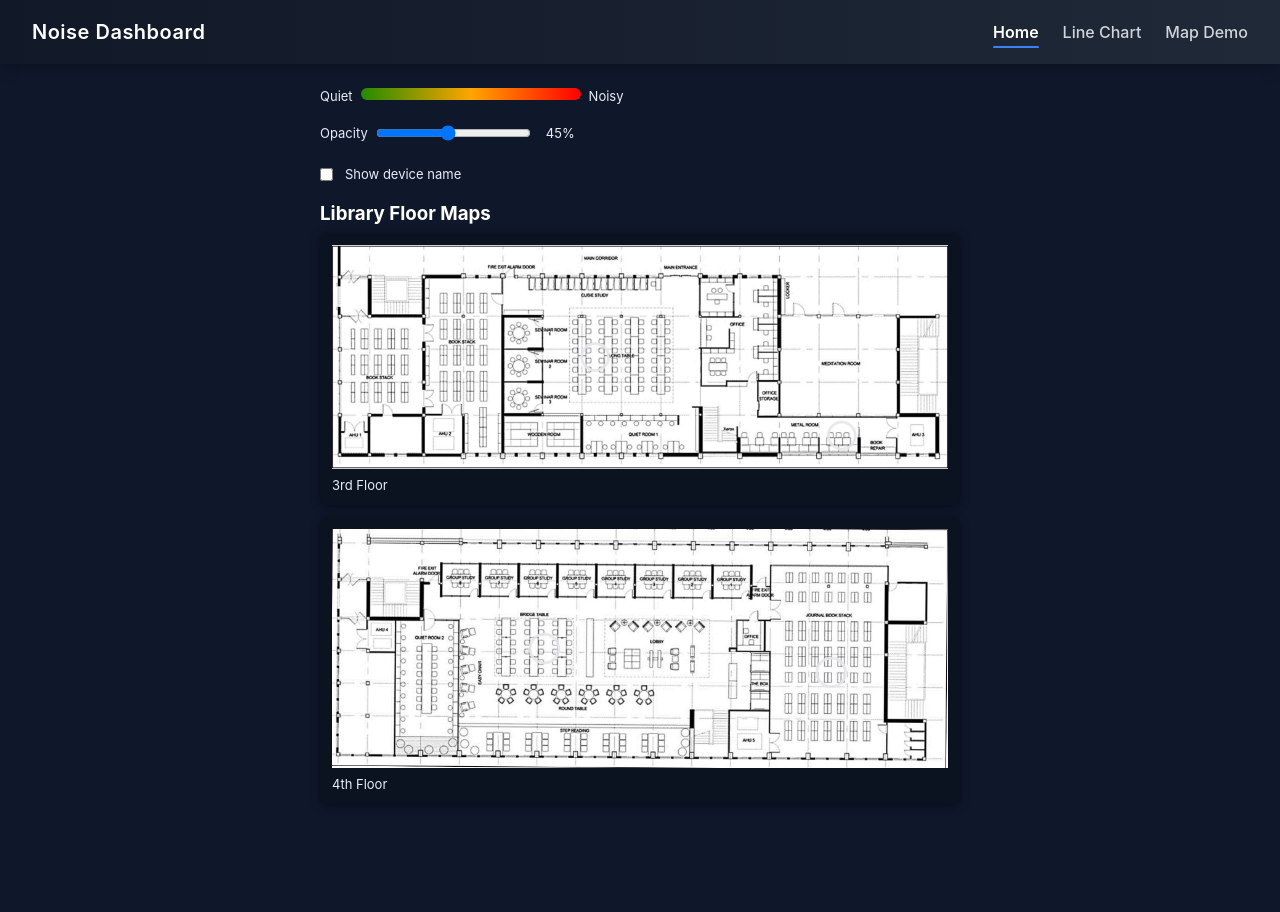
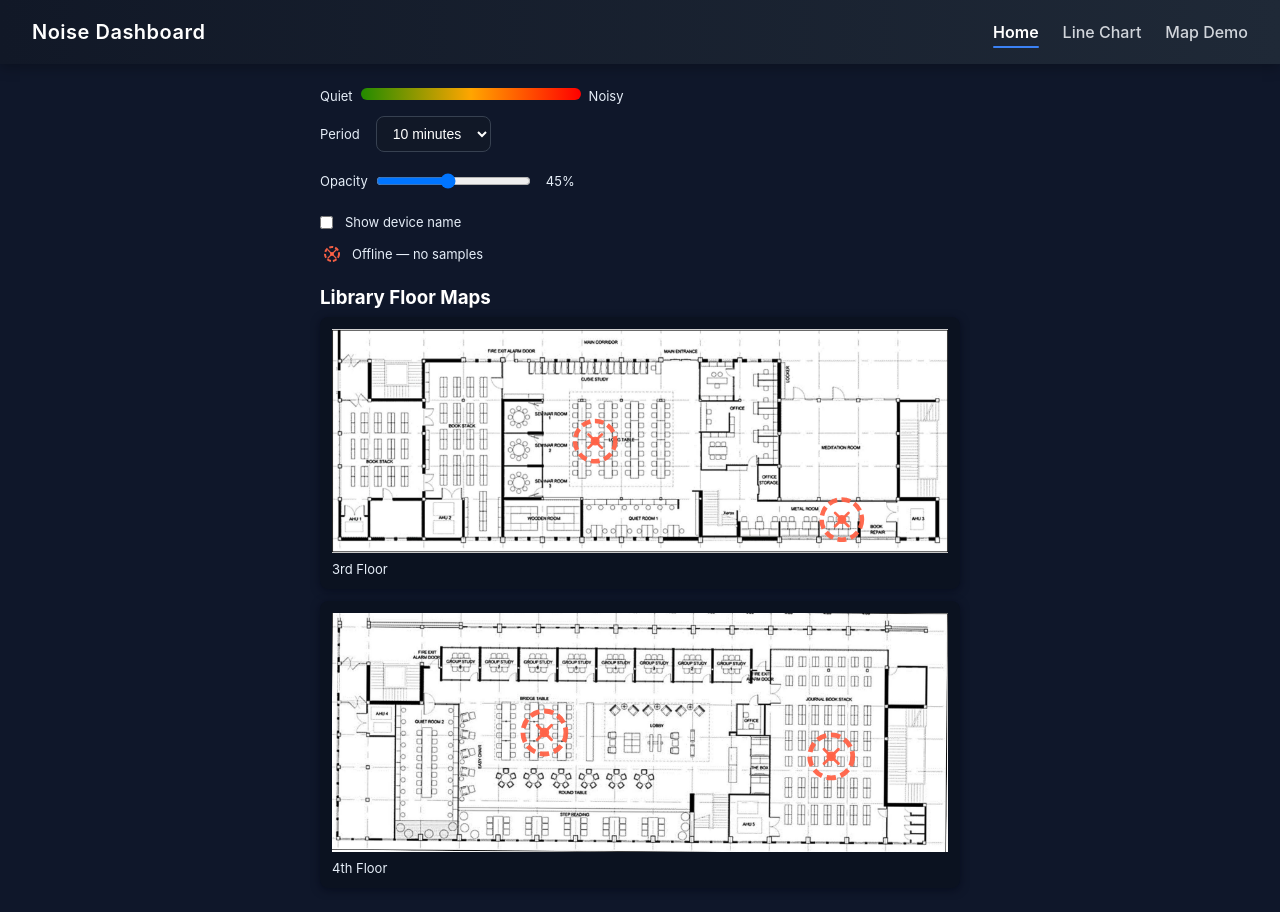
Before and after one commit to FaithKi/noise-detection-dashboard, a React (Vite) app in the folder dashboard/: page / in a window 1280 px wide. Before the commit the page ends 828 px from the top, so only its background shows below. Built offline with nearby package versions, Linux system fonts and the light colour scheme; no server answers.

Commit message:
made offline device more noticable

```diff
--- a/dashboard/src/components/DemoNoiseMap.tsx
+++ b/dashboard/src/components/DemoNoiseMap.tsx
@@ -99,7 +99,12 @@ export default function DemoNoiseMap() {
             return (
               <g key={d.id}>
                 {offline ? (
-                  <circle cx={d.x} cy={d.y} r={radius} fill="none" stroke="#9ca3af" strokeWidth={1.5} />
+                  <g>
+                    <circle cx={d.x} cy={d.y} r={radius + 3} fill="none" stroke="rgba(255,99,71,0.95)" strokeWidth={2} strokeDasharray="4 2" />
+                    <circle cx={d.x} cy={d.y} r={Math.max(2, Math.round(radius / 3))} fill="rgba(255,99,71,0.95)" />
+                    <line x1={d.x - radius / 2} y1={d.y - radius / 2} x2={d.x + radius / 2} y2={d.y + radius / 2} stroke="rgba(255,99,71,0.95)" strokeWidth={1.2} strokeLinecap="round" />
+                    <line x1={d.x - radius / 2} y1={d.y + radius / 2} x2={d.x + radius / 2} y2={d.y - radius / 2} stroke="rgba(255,99,71,0.95)" strokeWidth={1.2} strokeLinecap="round" />
+                  </g>
                 ) : (
                   <circle cx={d.x} cy={d.y} r={radius} fill={fill} stroke="#fff" strokeWidth={1} />
                 )}
--- a/dashboard/src/components/ImageDemoMaps.tsx
+++ b/dashboard/src/components/ImageDemoMaps.tsx
@@ -72,7 +72,12 @@ export default function ImageDemoMaps() {
                 return (
                   <g key={d.id}>
                     {offline ? (
-                      <circle cx={d.x} cy={d.y} r={radius} fill="none" stroke="#e5e7eb" strokeWidth={1.5} strokeOpacity={0.9} />
+                      <g>
+                        <circle cx={d.x} cy={d.y} r={radius + 3} fill="none" stroke="rgba(255,99,71,0.95)" strokeWidth={2} strokeDasharray="4 2" />
+                        <circle cx={d.x} cy={d.y} r={Math.max(2, Math.round(radius / 3))} fill="rgba(255,99,71,0.95)" />
+                        <line x1={d.x - radius / 2} y1={d.y - radius / 2} x2={d.x + radius / 2} y2={d.y + radius / 2} stroke="rgba(255,99,71,0.95)" strokeWidth={1.2} strokeLinecap="round" />
+                        <line x1={d.x - radius / 2} y1={d.y + radius / 2} x2={d.x + radius / 2} y2={d.y - radius / 2} stroke="rgba(255,99,71,0.95)" strokeWidth={1.2} strokeLinecap="round" />
+                      </g>
                     ) : (
                       <circle cx={d.x} cy={d.y} r={radius} fill={fill} fillOpacity={opacityScale} stroke="none" />
                     )}
@@ -85,7 +90,7 @@ export default function ImageDemoMaps() {
                         </text>
                       </g>
                     ) : null}
-                    <title>{`${d.id}: ${(p*100).toFixed(0)}% noisy (${count} samples)${offline?" — no samples":''}`}</title>
+                    <title>{`${d.id}: ${(p*100).toFixed(0)}% noisy (${count} samples)${offline?" — offline (no samples)":''}`}</title>
                   </g>
                 );
             })}
--- a/dashboard/src/components/NoiseMap.tsx
+++ b/dashboard/src/components/NoiseMap.tsx
@@ -45,19 +45,31 @@ const interpolateIDW = (
 
 export default function NoiseMap() {
 	const [summaries, setSummaries] = useState<DeviceSummary[]>([]);
+	const [period, setPeriod] = useState<string>("10m");
 	const [showNames, setShowNames] = useState(false);
 	const [opacityScale, setOpacityScale] = useState(0.45);
 	const canvasRef = useRef<HTMLCanvasElement | null>(null);
 	const containerRef = useRef<HTMLDivElement | null>(null);
 
+	const parsePeriodMs = (v: string) => {
+		if (!v) return 10 * 60 * 1000;
+		const n = Number(v.slice(0, -1));
+		if (v.endsWith("m")) return n * 60 * 1000;
+		if (v.endsWith("h")) return n * 60 * 60 * 1000;
+		return 10 * 60 * 1000;
+	};
+
 	useEffect(() => {
 		let mounted = true;
-
 		const load = async () => {
 			try {
+				const ms = parsePeriodMs(period);
+				const stop = new Date().toISOString();
+				const start = new Date(Date.now() - ms).toISOString();
+
 				const results = await Promise.all(
 					devices.map(async (d) => {
-						const raw = await fetchData(undefined, undefined, d.id);
+						const raw = await fetchData(start, stop, d.id);
 						const arr = Array.isArray(raw) ? raw : [];
 						const nums = arr.map((p: any) => Number(p.value)).filter((n) => n === 0 || n === 1);
 						const sum = nums.reduce((a, b) => a + b, 0);
@@ -76,7 +88,7 @@ export default function NoiseMap() {
 		return () => {
 			mounted = false;
 		};
-	}, []);
+	}, [period]);
 
 	// draw heatmap when summaries change
 	useEffect(() => {
@@ -133,11 +145,25 @@ export default function NoiseMap() {
 			<div style={{ width: "100%", maxWidth: 640 }} ref={containerRef}>
 			{/* controls + legend */}
 			<div style={{ display: "flex", flexDirection: "column", justifyContent: "space-between", gap: 12, marginBottom: 12 }}>
-				<div style={{ display: "flex", gap: 8 }}>
-					<div style={{ color: "#e6eef8", fontSize: 13 }}>Quiet</div>
-					<div style={{ width: 220, height: 12, borderRadius: 6, background: "linear-gradient(90deg, rgb(34,139,0), rgb(255,165,0), rgb(255,0,0))" }} />
-					<div style={{ color: "#e6eef8", fontSize: 13 }}>Noisy</div>
-				</div>
+					<div style={{ display: "flex", gap: 8 }}>
+						<div style={{ color: "#e6eef8", fontSize: 13 }}>Quiet</div>
+						<div style={{ width: 220, height: 12, borderRadius: 6, background: "linear-gradient(90deg, rgb(34,139,0), rgb(255,165,0), rgb(255,0,0))" }} />
+						<div style={{ color: "#e6eef8", fontSize: 13 }}>Noisy</div>
+					</div>
+
+					<div style={{ display: "flex", gap: 12, alignItems: "center" }}>
+						<label style={{ color: "#e6eef8", fontSize: 13, display: "flex", alignItems: "center", gap: 8 }}>
+							Period
+							<select value={period} onChange={(e) => setPeriod(e.target.value)} style={{ marginLeft: 8 }}>
+								<option value="5m">5 minutes</option>
+								<option value="10m">10 minutes</option>
+								<option value="30m">30 minutes</option>
+								<option value="1h">1 hour</option>
+								<option value="6h">6 hours</option>
+								<option value="24h">24 hours</option>
+							</select>
+						</label>
+					</div>
 
 				<div style={{ display: "flex", flexDirection: "column", gap: 16 }}>
 					<label style={{ color: "#e6eef8", fontSize: 13, display: "flex", alignItems: "center", gap: 8 }}>
@@ -157,6 +183,20 @@ export default function NoiseMap() {
 						Show device name
 					</label>
 				</div>
+			</div>
+
+			{/* Offline legend */}
+			<div style={{ display: "flex", alignItems: "center", gap: 8, marginTop: 8 }}>
+				<svg width={24} height={24} viewBox="0 0 24 24" aria-hidden="true">
+					{/* dashed ring */}
+					<circle cx={12} cy={12} r={7} fill="none" stroke="rgba(255,99,71,0.95)" strokeWidth={2} strokeDasharray="4 2" />
+					{/* center dot */}
+					<circle cx={12} cy={12} r={2} fill="rgba(255,99,71,0.95)" />
+					{/* cross */}
+					<line x1={8} y1={8} x2={16} y2={16} stroke="rgba(255,99,71,0.95)" strokeWidth={1.2} strokeLinecap="round" />
+					<line x1={8} y1={16} x2={16} y2={8} stroke="rgba(255,99,71,0.95)" strokeWidth={1.2} strokeLinecap="round" />
+				</svg>
+				<div style={{ color: "#e6eef8", fontSize: 13 }}>Offline — no samples</div>
 			</div>
 
 
@@ -187,7 +227,12 @@ export default function NoiseMap() {
 												return (
 													<g key={d.id}>
 														{offline ? (
-															<circle cx={d.x} cy={d.y} r={radius} fill="none" stroke="#e5e7eb" strokeWidth={1.2} strokeOpacity={0.9} />
+															<g>
+																<circle cx={d.x} cy={d.y} r={radius + 3} fill="none" stroke="rgba(255,99,71,0.95)" strokeWidth={2} strokeDasharray="4 2" />
+																<circle cx={d.x} cy={d.y} r={Math.max(2, Math.round(radius / 3))} fill="rgba(255,99,71,0.95)" />
+																<line x1={d.x - radius / 2} y1={d.y - radius / 2} x2={d.x + radius / 2} y2={d.y + radius / 2} stroke="rgba(255,99,71,0.95)" strokeWidth={1.2} strokeLinecap="round" />
+																<line x1={d.x - radius / 2} y1={d.y + radius / 2} x2={d.x + radius / 2} y2={d.y - radius / 2} stroke="rgba(255,99,71,0.95)" strokeWidth={1.2} strokeLinecap="round" />
+															</g>
 														) : (
 															<circle cx={d.x} cy={d.y} r={radius} fill={fill} fillOpacity={opacityScale} stroke="none" />
 														)}
@@ -206,7 +251,7 @@ export default function NoiseMap() {
 																</text>
 															</g>
 														) : null}
-														<title>{`${d.id}: ${(p * 100).toFixed(0)}% noisy (${count} samples)`}</title>
+														<title>{`${d.id}: ${(p * 100).toFixed(0)}% noisy (${count} samples)${offline ? " — offline (no samples)" : ""}`}</title>
 													</g>
 												);
 												})}
```
